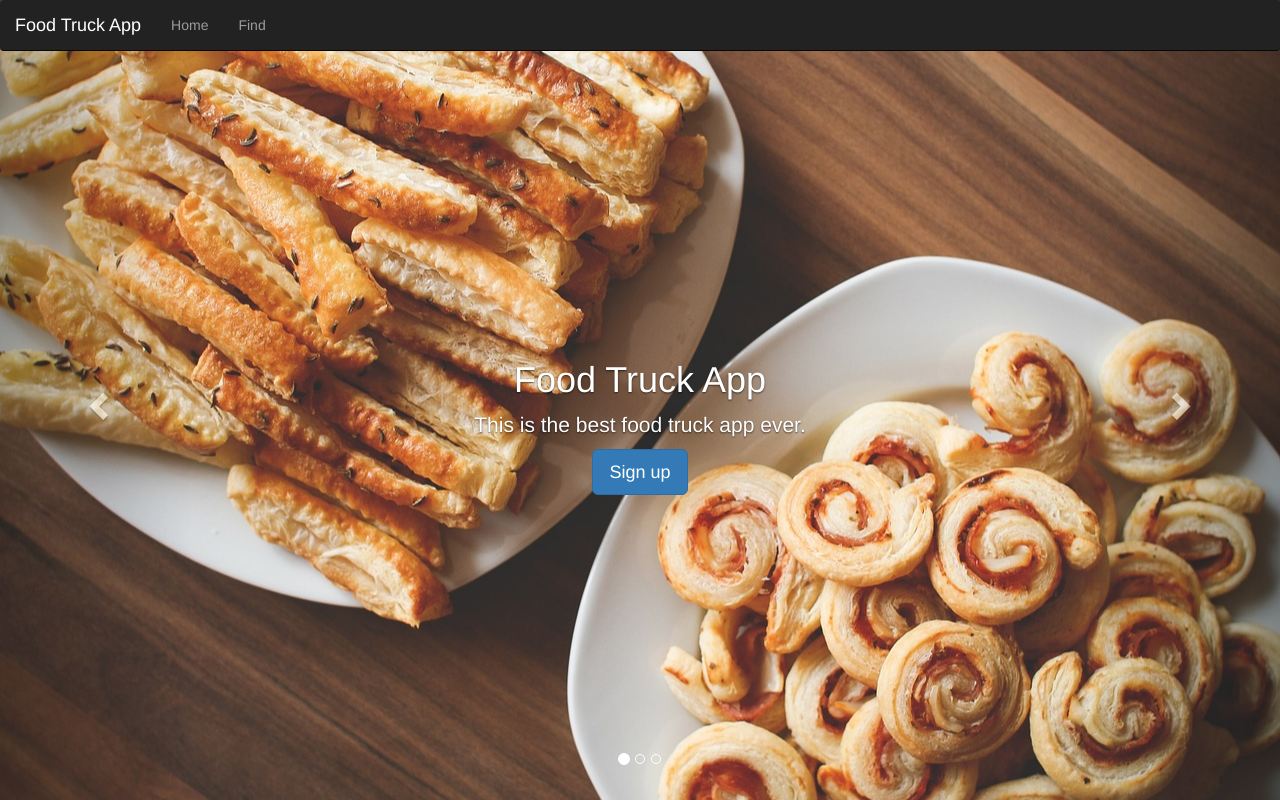
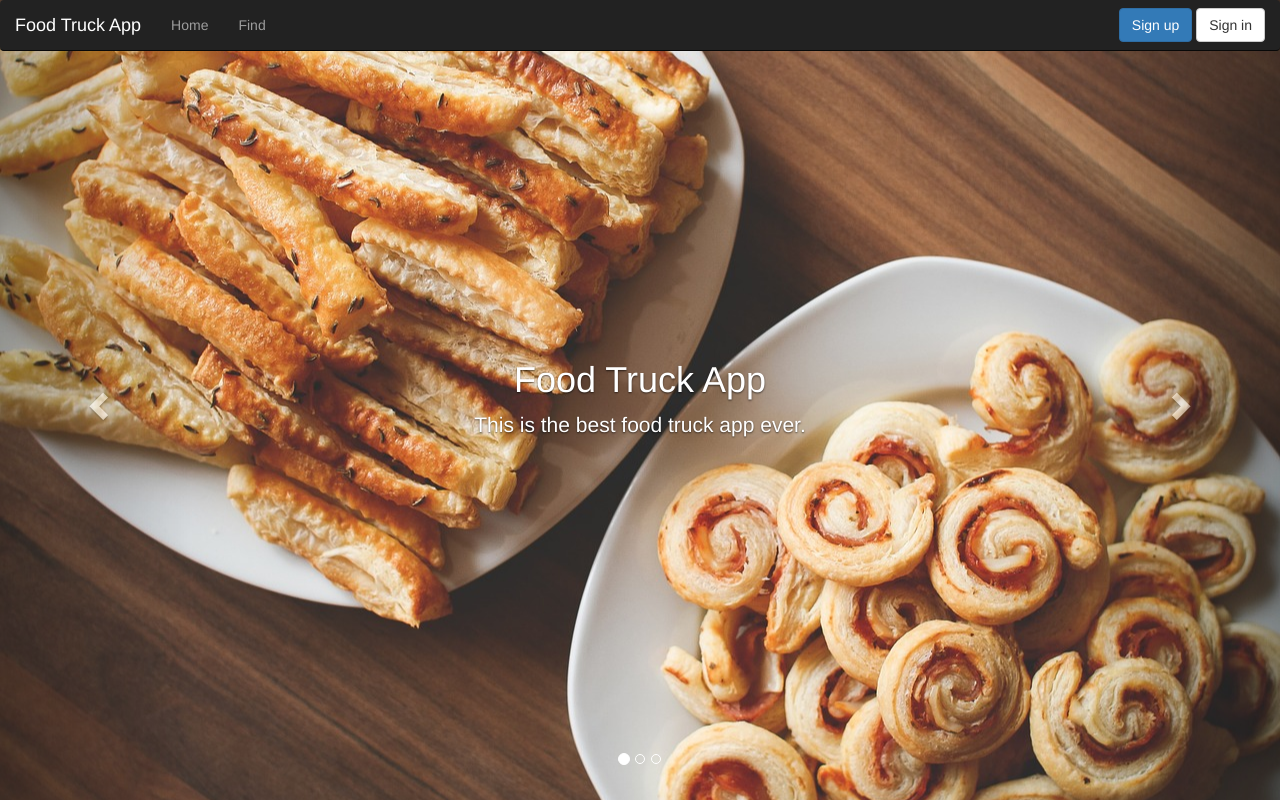
Before and after one commit to jasonganub/food_cart_app, a Django app: page / in a window 1280 px wide. Run offline with Django 3.2, Linux system fonts and the light colour scheme; some libraries are stand-ins or nearby versions.

Commit message:
Added sign up and sign in buttons with url

```diff
--- a/templates/base.html
+++ b/templates/base.html
@@ -55,7 +55,10 @@
 								<li><a href="/">Home</a></li>
 								<li><a href="#">Find</a></li>
 							</ul>
-							<ul class="nav navbar-nav navbar-right">
+							<div class="navbar-form navbar-right">
+              	<a class="btn btn-primary" href="/signup/">Sign up</a>
+              	<a class="btn btn-default" href="/login/">Sign in</a>
+            	</div>
 						</div>
 					</div>
 				</nav>
--- a/templates/landing_page.html
+++ b/templates/landing_page.html
@@ -16,7 +16,6 @@
         <div class="carousel-caption">
           <h1>Food Truck App</h1>
           <p>This is the best food truck app ever.</p>
-          <p><a class="btn btn-lg btn-primary" href="signup/" role="button">Sign up</a></p>
         </div>
       </div>
     </div>
```
